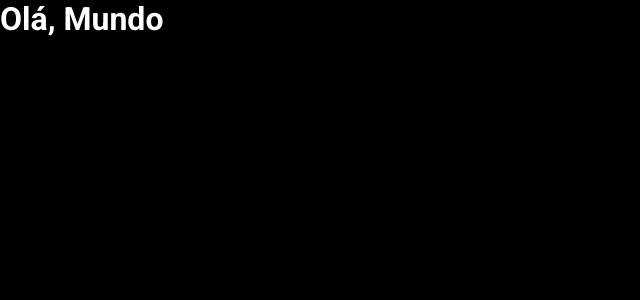
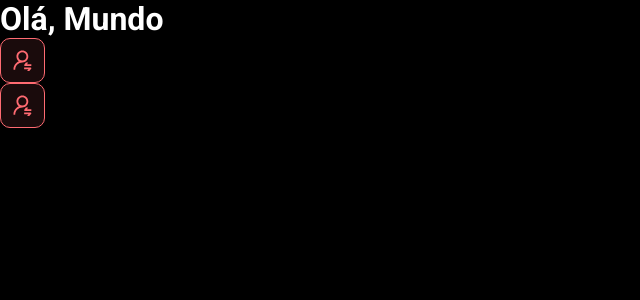
Before and after one commit to FirminoEduardo/dsmeta, a React (Vite) app in the folder frontend/: page / in a window 1280 px wide. Shown: the top 300 px of the page, without its empty margins (0-640 px from the left). Built offline with nearby package versions, Linux system fonts and the light colour scheme.

Commit message:
First Component

```diff
--- a/frontend/src/App.tsx
+++ b/frontend/src/App.tsx
@@ -1,6 +1,12 @@
+import NotificationButton from "./components/NotificationButton"
+
 function App() {
   return(
+    <>
     <h1>Olá, Mundo</h1>
+    <NotificationButton />
+    <NotificationButton />
+    </>
   )
 }
 
--- /dev/null
+++ b/frontend/src/components/NotificationButton/index.tsx
@@ -0,0 +1,11 @@
+import icon from "../../assets/img/notification-icon.svg"
+
+function NotificationButton() {
+    return (
+        <div class="dsmeta-red-btn">
+            <img src={icon} alt="Notificar" />
+        </div>
+    )
+}
+
+export default NotificationButton
```
Also changed, not shown: frontend/src/assets/img/notification-icon.svg (added).
